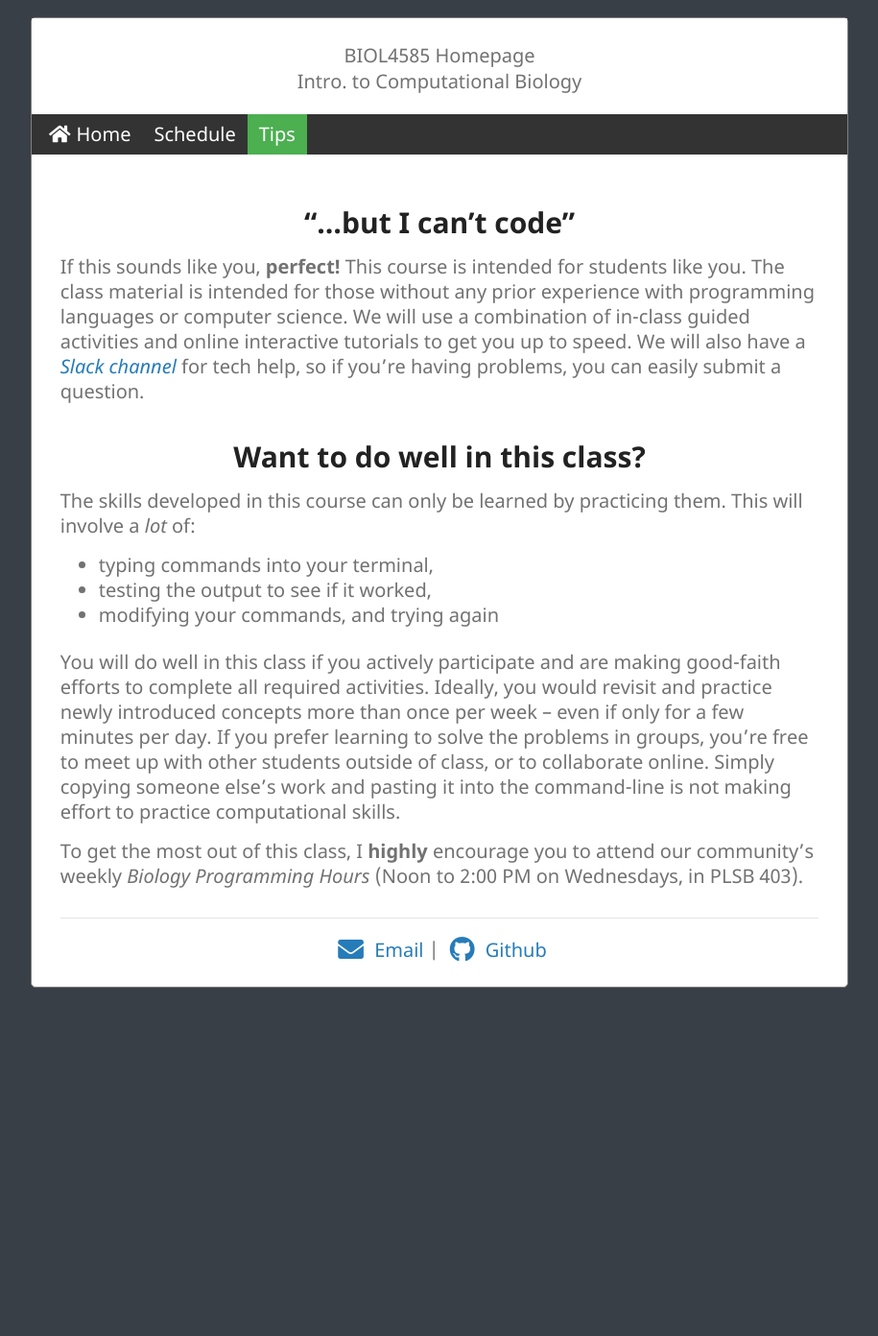
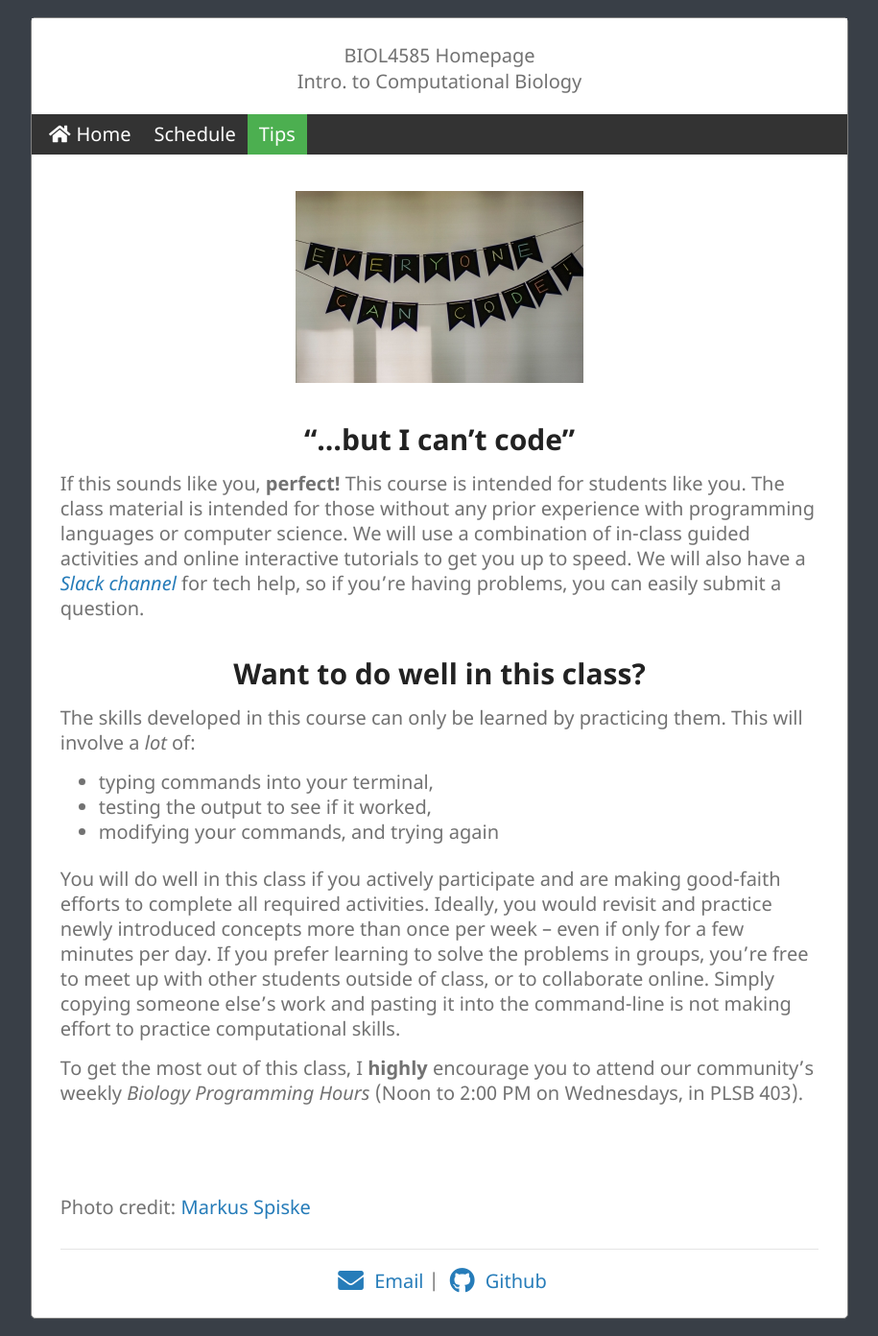
Before and after one commit to cory-weller/BIOL4585, a Jekyll site: the page built from how_to_succeed.md, in a window 1280 px wide and 1392 px high. Shown: the whole window at 96% size, without its empty margins (182-1097 px from the left). Built offline with Jekyll 4.4.1, drawn with Linux system fonts in a browser that asks for light colours.

Commit message:
add images

```diff
--- a/how_to_succeed.md
+++ b/how_to_succeed.md
@@ -3,6 +3,8 @@ layout: default
 title: BIOL4585 Tips
 repo: cory-weller/BIOL4585
 ---
+
+<center><a href="https://unsplash.com/@adigold1"><img src="/assets/img/adi-goldstein-671017-unsplash.jpg" width="300" height="200"></a></center>
 
 ## "...but I can't code"
 If this sounds like you, **perfect!** This course is intended for students like you. The class material is intended for those without any prior experience with programming languages or computer science. We will use a combination of in-class guided activities and online interactive tutorials to get you up to speed. We will also have a [*Slack channel*](http://biol4585sp19.slack.com/) for tech help, so if you're having problems, you can easily submit a question.
@@ -16,3 +18,8 @@ The skills developed in this course can only be learned by practicing them. This
  You will do well in this class if you actively participate and are making good-faith efforts to complete all required activities. Ideally, you would revisit and practice newly introduced concepts more than once per week – even if only for a few minutes per day. If you prefer learning to solve the problems in groups, you’re free to meet up with other students outside of class, or to collaborate online. Simply copying someone else’s work and pasting it into the command-line is not making effort to practice computational skills.
 
  To get the most out of this class, I **highly** encourage you to attend our community's weekly *Biology Programming Hours* (Noon to 2:00 PM on Wednesdays, in PLSB 403).
+
+<br>
+<br>
+<br>
+Photo credit: [Markus Spiske]()
```
Also changed, not shown: index.md (+5 -2 lines), assets/img/adi-goldstein-671017-unsplash.jpg (added), assets/img/markus-spiske-507983-unsplash.jpg (added).
